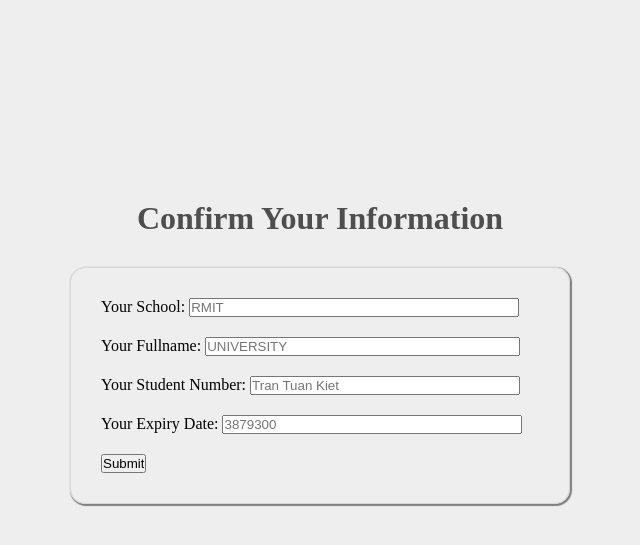
After one commit to TranTuanKiet0110/Face-and-Card-Recognition---ISYS2101, a Flask app: page /editSecond in a window 1280 px wide. The commit adds this page. Shown: the top 545 px of the page, without its empty margins (320-960 px from the left). Run offline with Flask 2, Linux system fonts and the light colour scheme.

Commit message:
complete the edit info function

```diff
--- a/web test/main.py
+++ b/web test/main.py
@@ -76,8 +76,8 @@ def upload_image():
             sid = "s" + infoList[3]
             exdate = infoList[4][13:29]
         file.close()
-        return render_template("viewEdit.html", school=school, sname=sname, sid=sid, exdate=exdate)
-    return render_template("index.html")
+        return render_template("viewInfo.html", school=school, sname=sname, sid=sid, exdate=exdate)
+    return render_template("uploadID.html")
 
 @app.route("/edit", methods=['POST', "GET"])
 def edit():
@@ -92,10 +92,14 @@ def edit():
         sid = "s" + infoList[3]
         exdate = infoList[4][13:29]
     file.close()
-    return render_template("editAndConfirm.html", school=school, sname=sname, sid=sid, exdate=exdate)
+    return render_template("editInfo.html", school=school, sname=sname, sid=sid, exdate=exdate)
 
-@app.route("/confirm", methods=['POST'])
+@app.route("/confirm", methods=['POST', 'GET'])
 def confirm():
+    return render_template('uploadYourImage.html')
+
+@app.route("/editForm", methods=['POST'])
+def editForm():
     with open('save_log.txt', 'r') as file:
         oldInfoList = []
         for line in file:
@@ -111,11 +115,10 @@ def confirm():
     new_sname = request.form['sname']
     new_sid = request.form['sid']
     new_exdate = request.form['exdate']
-    nl = '\n'
 
     with open('save_log.txt', 'w') as file:
         if new_school == "" and new_sname == "" and new_sid == "" and new_exdate == "":
-            file.writelines(f'{str(old_school).replace(" ", nl)}\n{str(old_sname)}\n{str(old_sid)}\n{str(old_exdate)}')
+            file.writelines(f'{str(old_school)}\n{str(old_sname)}\n{str(old_sid)}\n{str(old_exdate)}')
         elif new_school == "" and new_sname == "" and new_sid == "":
             file.writelines(f'{str(old_school)}\n{str(old_sname)}\n{str(old_sid)}\n{str(new_exdate)}')
         elif new_school == "" and new_sname == "" and new_exdate == "":
@@ -152,12 +155,90 @@ def confirm():
             strip_lines = line.strip()
             infoList.append(strip_lines)
         print(infoList)
-        school = infoList[0] + ' ' + infoList[1]
-        sname = infoList[2]
-        sid = infoList[3]
-        exdate = infoList[4]
+        school = infoList[0]
+        sname = infoList[1]
+        sid = infoList[2]
+        exdate = infoList[3]
     file.close()
-    return render_template("viewEdit.html", school=school, sname=sname, sid=sid, exdate=exdate)
+    return render_template("viewInfoSecond.html", school=school, sname=sname, sid=sid, exdate=exdate)
+
+@app.route("/editSecond", methods=['POST', "GET"])
+def editSecond():
+    with open('save_log.txt', 'r') as file:
+        infoList = []
+        for line in file:
+            strip_lines = line.strip()
+            infoList.append(strip_lines)
+        print(infoList)
+        school = infoList[0]
+        sname = infoList[1]
+        sid = infoList[2]
+        exdate = infoList[3]
+    file.close()
+    return render_template("editInfoSecond.html", school=school, sname=sname, sid=sid, exdate=exdate)
+
+@app.route("/editFormSecond", methods=['POST'])
+def editFormSecond():
+    with open('save_log.txt', 'r') as file:
+        oldInfoList = []
+        for line in file:
+            strip_lines = line.strip()
+            oldInfoList.append(strip_lines)
+        old_school = oldInfoList[0]
+        old_sname = oldInfoList[1]
+        old_sid = oldInfoList[2]
+        old_exdate = oldInfoList[3]
+    file.close()
+
+    new_school = request.form['school']
+    new_sname = request.form['sname']
+    new_sid = request.form['sid']
+    new_exdate = request.form['exdate']
+
+    with open('save_log.txt', 'w') as file:
+        if new_school == "" and new_sname == "" and new_sid == "" and new_exdate == "":
+            file.writelines(f'{str(old_school)}\n{str(old_sname)}\n{str(old_sid)}\n{str(old_exdate)}')
+        elif new_school == "" and new_sname == "" and new_sid == "":
+            file.writelines(f'{str(old_school)}\n{str(old_sname)}\n{str(old_sid)}\n{str(new_exdate)}')
+        elif new_school == "" and new_sname == "" and new_exdate == "":
+            file.writelines(f'{str(old_school)}\n{str(old_sname)}\n{str(new_sid)}\n{str(old_exdate)}')
+        elif new_school == "" and new_sid == "" and new_exdate == "":
+            file.writelines(f'{str(old_school)}\n{str(new_sname)}\n{str(old_sid)}\n{str(old_exdate)}')
+        elif new_sname == "" and new_sid == "" and new_exdate == "":
+            file.writelines(f'{str(new_school)}\n{str(old_sname)}\n{str(old_sid)}\n{str(old_exdate)}')
+        elif new_school == "" and new_sname == "":
+            file.writelines(f'{str(old_school)}\n{str(old_sname)}\n{str(new_sid)}\n{str(new_exdate)}')
+        elif new_school == "" and new_sid == "":
+            file.writelines(f'{str(old_school)}\n{str(new_sname)}\n{str(old_sid)}\n{str(new_exdate)}')
+        elif new_school == "" and new_exdate == "":
+            file.writelines(f'{str(old_school)}\n{str(new_sname)}\n{str(new_sid)}\n{str(old_exdate)}')
+        elif new_sname == "" and new_sid == "":
+            file.writelines(f'{str(new_school)}\n{str(old_sname)}\n{str(old_sid)}\n{str(new_exdate)}')
+        elif new_sname == "" and new_exdate == "":
+            file.writelines(f'{str(new_school)}\n{str(old_sname)}\n{str(new_sid)}\n{str(old_exdate)}')
+        elif new_sid == "" and new_exdate == "":
+            file.writelines(f'{str(new_school)}\n{str(new_sname)}\n{str(old_sid)}\n{str(old_exdate)}')
+        elif new_school == "":
+            file.writelines(f'{str(old_school)}\n{str(new_sname)}\n{str(new_sid)}\n{str(new_exdate)}')
+        elif new_sname == "":
+            file.writelines(f'{str(new_school)}\n{str(old_sname)}\n{str(new_sid)}\n{str(new_exdate)}')
+        elif new_sid == "":
+            file.writelines(f'{str(new_school)}\n{str(new_sname)}\n{str(old_sid)}\n{str(new_exdate)}')
+        elif new_exdate == "":
+            file.writelines(f'{str(new_school)}\n{str(new_sname)}\n{str(new_sid)}\n{str(old_exdate)}')
+    file.close()
+
+    with open('save_log.txt', 'r') as file:
+        newInfoList = []
+        for line in file:
+            strip_lines = line.strip()
+            newInfoList.append(strip_lines)
+        school = newInfoList[0]
+        sname = newInfoList[1]
+        sid = newInfoList[2]
+        exdate = newInfoList[3]
+    file.close()
+    return render_template("viewInfoSecond.html", school=school, sname=sname, sid=sid, exdate=exdate)
 
 if __name__ == '__main__':
     app.run(host='localhost', port=5500, debug=True)
--- a/web test/save_log.txt
+++ b/web test/save_log.txt
@@ -1,5 +1,5 @@
 RMIT
 UNIVERSITY
 Tran Tuan Kiet
-s3879300
-10 October 2023
+3879300
+Expiry Date: 10 October 2023
--- /dev/null
+++ b/web test/templates/editInfoSecond.html
@@ -0,0 +1,39 @@
+<!DOCTYPE html>
+<html lang="en">
+
+<head>
+  <meta charset="UTF-8" />
+  <meta http-equiv="X-UA-Compatible" content="IE=edge" />
+  <meta name="viewport" content="width=device-width, initial-scale=1.0" />
+  <link rel="stylesheet" href="{{ url_for('static',filename='styles/viewEdit.css') }}">
+  <title>Edit And Confirm</title>
+</head>
+
+<body>
+  <div class="confirmBox">
+    <div class="textBox">
+      <h1>Confirm Your Information</h1>
+    </div>
+    <form class="informationBox" method="post" action="{{ url_for('editFormSecond') }}" enctype="multipart/form-data">
+      <div class="inputBox">
+        <label>Your School: </label>
+        <input class="inputDes1" name="school" placeholder="{{school}}" />
+      </div>
+      <div class="inputBox">
+        <label>Your Fullname: </label>
+        <input class="inputDes2" name="sname" placeholder="{{sname}}" />
+      </div>
+      <div class="inputBox">
+        <label>Your Student Number: </label>
+        <input class="inputDes3" name="sid" placeholder="{{sid}}" />
+      </div>
+      <div class="inputBox">
+        <label>Your Expiry Date: </label>
+        <input class="inputDes4" name="exdate" placeholder="{{exdate}}" />
+      </div>
+      <input class="submitBox btn btn-secondary" type="submit" value="Submit">
+    </form>
+  </div>
+</body>
+
+</html>
--- a/web test/templates/uploadYourImage.html
+++ b/web test/templates/uploadYourImage.html
@@ -4,7 +4,7 @@
     <meta charset="UTF-8" />
     <meta http-equiv="X-UA-Compatible" content="IE=edge" />
     <meta name="viewport" content="width=device-width, initial-scale=1.0" />
-    <link rel="stylesheet" href="./viewEdit.css" />
+    <link rel="stylesheet" href="{{ url_for('static',filename='styles/viewEdit.css') }}">
     <title>Upload Your Image</title>
   </head>
   <body>
```
Also changed, not shown: web test/templates/editAndConfirm.html (deleted, +0 -45 lines), web test/templates/editInfo.html (added, +39 -0 lines), web test/templates/viewEdit.html (deleted, +0 -42 lines), web test/templates/viewInfo.html (added, +42 -0 lines), web test/templates/viewInfoSecond.html (added, +42 -0 lines), web test/templates/uploadID.html (renamed from web test/templates/index.html).
